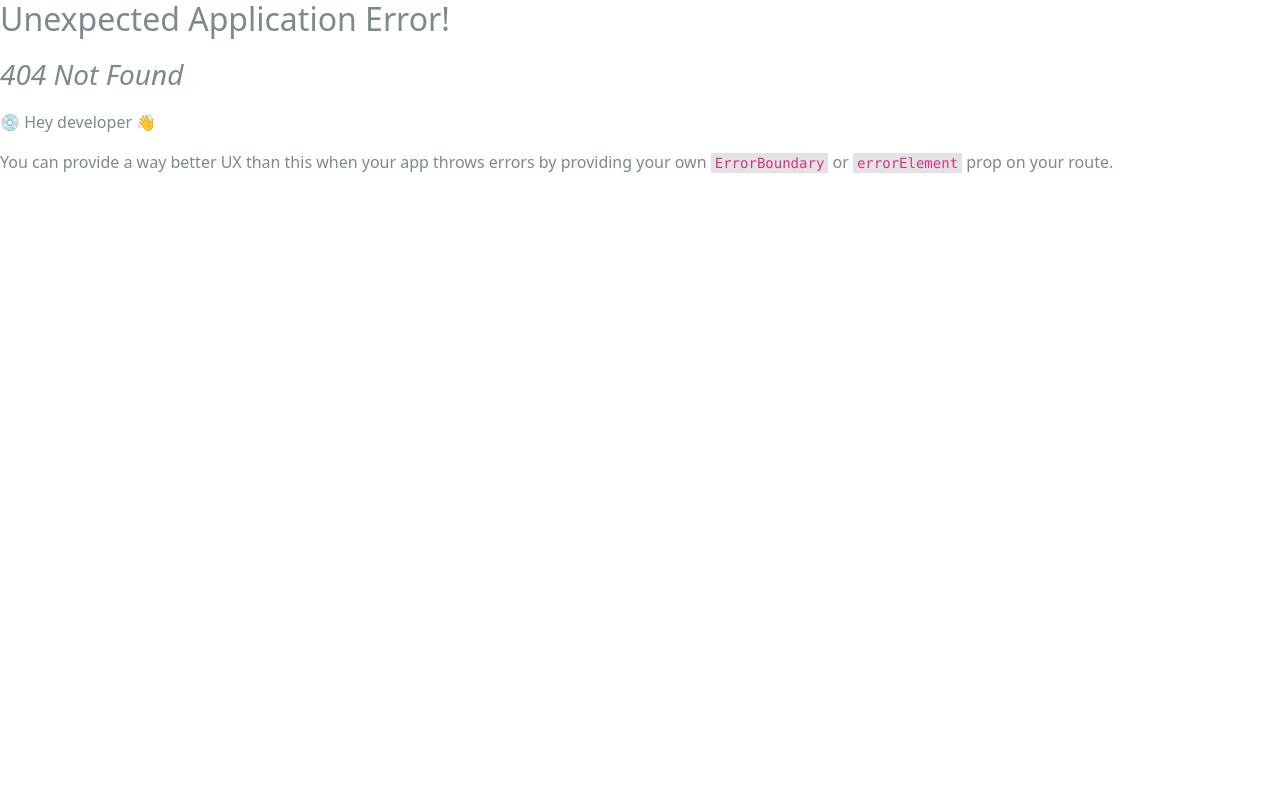
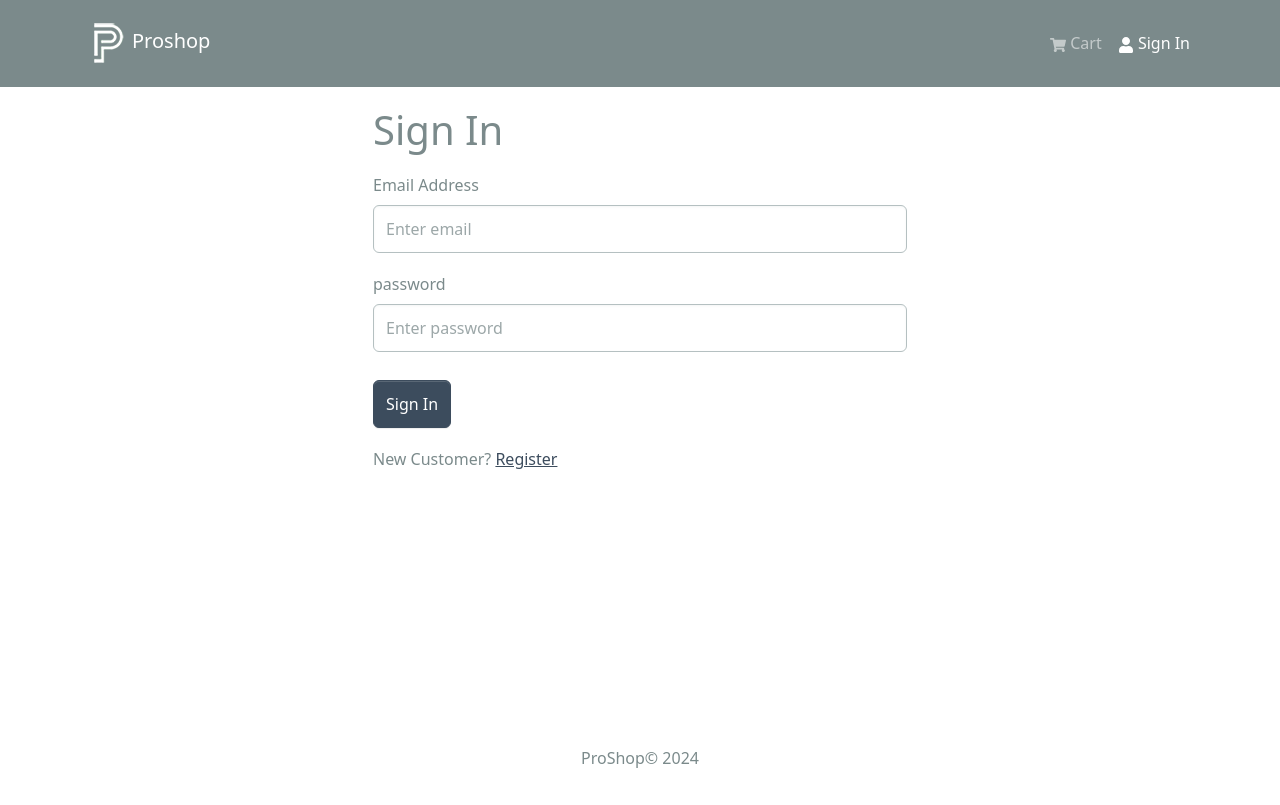
Before and after one commit to Antoine-Ric/BookMinto-Textbook-Marketplace, a React (Create React App) app in the folder frontend/: page /login in a window 1280 px wide. Before the commit this address had no page. Built offline with nearby package versions, Linux system fonts and the light colour scheme.

Commit message:
Login Screen.

```diff
--- /dev/null
+++ b/frontend/src/components/FormContainer.jsx
@@ -0,0 +1,15 @@
+import { Container, Row, Col } from "react-bootstrap";
+
+const FormContainer = ({ children }) => {
+  return (
+    <Container>
+      <Row className="justify-content-md-center">
+        <Col xs={12} md={6}>
+          {children}
+        </Col>
+      </Row>
+    </Container>
+  );
+};
+
+export default FormContainer;
--- a/frontend/src/index.js
+++ b/frontend/src/index.js
@@ -14,12 +14,16 @@
 import reportWebVitals from "./reportWebVitals";
 import HomeScreen from "./screens/HomeScreen";
 import ProductScreen from "./screens/ProductScreen";
+// import CartScreen from "./screens/CartScreen";
+import LoginScreen from "./screens/LoginScreen";
 
 const router = createBrowserRouter(
   createRoutesFromElements(
     <Route path="/" element={<App />}>
       <Route index={true} path="/" element={<HomeScreen />} />
       <Route path="/product/:id" element={<ProductScreen />} />
+      {/* <Route path="/cart" element={<CartScreen />} /> */}
+      <Route path="/login" element={<LoginScreen />} />
     </Route>
   )
 );
--- /dev/null
+++ b/frontend/src/screens/LoginScreen.jsx
@@ -0,0 +1,54 @@
+import { useState } from "react";
+import { Link } from "react-router-dom";
+import { Form, Button, Row, Col } from "react-bootstrap";
+import FormContainer from "../components/FormContainer";
+
+const LoginScreen = () => {
+  const [email, setEmail] = useState("");
+  const [password, setPassword] = useState("");
+
+  const submitHandler = (e) => {
+    e.preventDefault();
+    console.log("submit");
+  };
+
+  return (
+    <FormContainer>
+      <h1>Sign In</h1>
+
+      <Form onSubmit={submitHandler}>
+        <Form.Group controlId="email" className="my-3">
+          <Form.Label>Email Address</Form.Label>
+          <Form.Control
+            type="email"
+            placeholder="Enter email"
+            value={email}
+            onChange={(e) => setEmail(e.target.value)}
+          ></Form.Control>
+        </Form.Group>
+
+        <Form.Group controlId="password" className="my-3">
+          <Form.Label>password</Form.Label>
+          <Form.Control
+            type="password"
+            placeholder="Enter password"
+            value={password}
+            onChange={(e) => setPassword(e.target.value)}
+          ></Form.Control>
+        </Form.Group>
+
+        <Button type="submit" variant="primary" className="mt-2">
+          Sign In
+        </Button>
+      </Form>
+
+      <Row className="py-3">
+        <Col>
+          New Customer? <Link to="/register">Register</Link>
+        </Col>
+      </Row>
+    </FormContainer>
+  );
+};
+
+export default LoginScreen;
```
